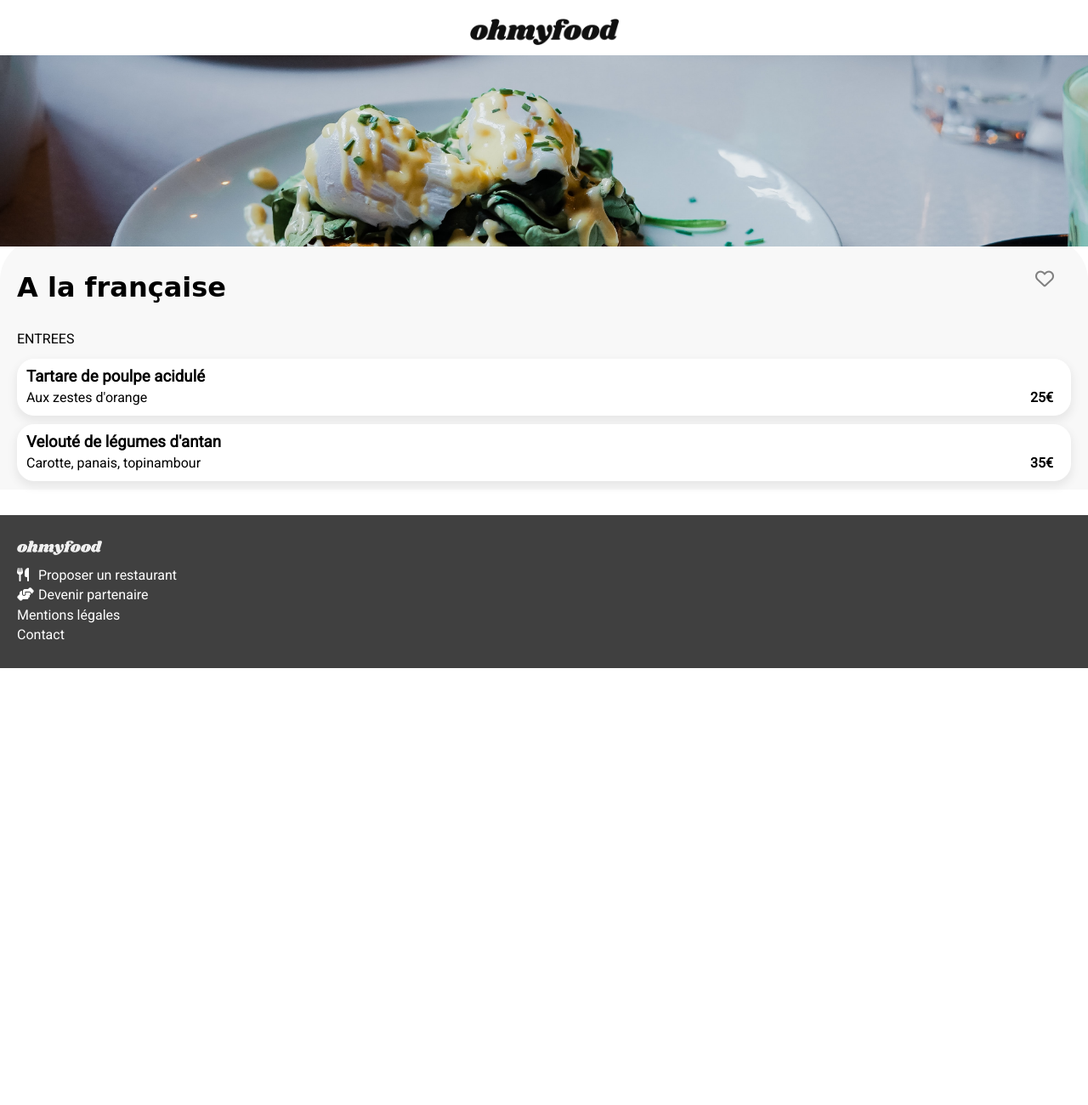
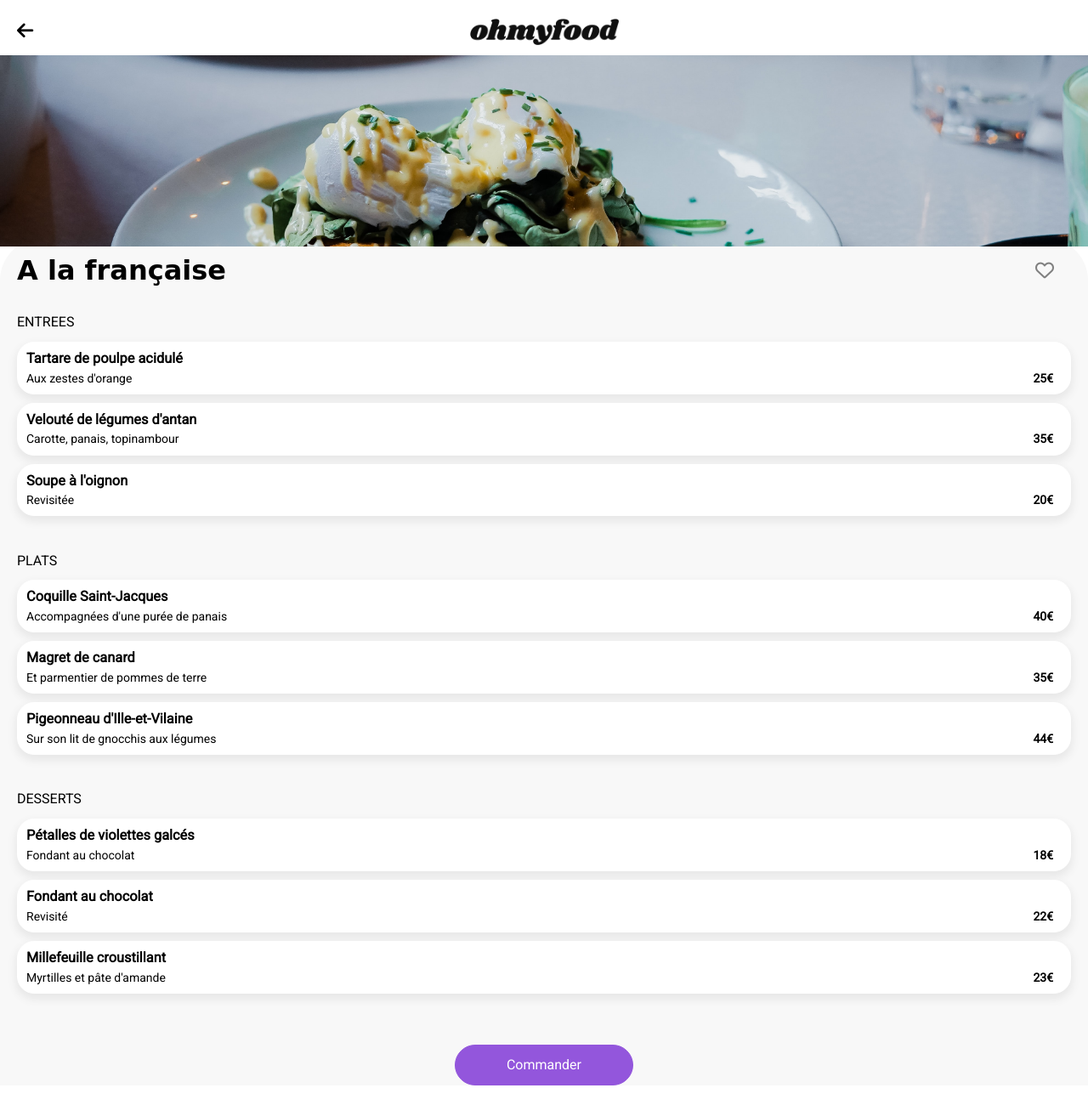
Before and after one commit to maxlearns2code/Ohmyfood, a website: page page2.html in a window 1280 px wide. Shown: the top 1300 px of the page at 85% size. Before the commit the page ends 1080 px from the top, so only its background shows below. Drawn offline with nearby package versions, Linux system fonts and the light colour scheme; a web font is replaced by a local one.

Commit message:
update page2

```diff
--- a/page2.html
+++ b/page2.html
@@ -14,7 +14,9 @@
     <body>
         <!--header-->
         <header class="header">
-            <button class="header__button" type="submit"><i class="fa-solid fa-arrow-left"></i></button>
+            <a href="/index.html">
+                <i class="fa-solid fa-arrow-left"></i>
+            </a>
             <img class="header__logo" src="images/logo/ohmyfood.png" alt="logo">
         </header>
         <!--main-->
@@ -25,6 +27,7 @@
                     <h1>A la française</h1>
                     <i class="fa-regular fa-heart"></i>
                 </div>
+                <div class="menu__body">
                     <!--starter-->
                     <section class="starter">
                         <h2>ENTREES</h2>
@@ -46,9 +49,85 @@
                                 <p>35€</p>
                             </div>
                         </article>
+                        <article>
+                            <div class="starter__card-text">
+                                <h3>Soupe à l'oignon</h3>
+                                <p>Revisitée</p>
+                            </div>
+                            <div class="starter__card-price">
+                                <p>20€</p>
+                            </div>
+                        </article>
                     </section>
+                    <!--starter-->
+                    <section class="starter">
+                        <h2>PLATS</h2>
+                        <article>
+                            <div class="starter__card-text">
+                                <h3>Coquille Saint-Jacques</h3>
+                                <p>Accompagnées d'une purée de panais</p>
+                            </div>
+                            <div class="starter__card-price">
+                                <p>40€</p>
+                            </div>
+                        </article>
+                        <article>
+                            <div class="starter__card-text">
+                                <h3>Magret de canard</h3>
+                                <p>Et parmentier de pommes de terre</p>
+                            </div>
+                            <div class="starter__card-price">
+                                <p>35€</p>
+                            </div>
+                        </article>
+                        <article>
+                            <div class="starter__card-text">
+                                <h3>Pigeonneau d'Ille-et-Vilaine</h3>
+                                <p>Sur son lit de gnocchis aux légumes</p>
+                            </div>
+                            <div class="starter__card-price">
+                                <p>44€</p>
+                            </div>
+                        </article>
+                    </section>
+                    <!--starter-->
+                    <section class="starter">
+                        <h2>DESSERTS</h2>
+                        <article>
+                            <div class="starter__card-text">
+                                <h3>Pétalles de violettes galcés</h3>
+                                <p>Fondant au chocolat</p>
+                            </div>
+                            <div class="starter__card-price">
+                                <p>18€</p>
+                            </div>
+                        </article>
+                        <article>
+                            <div class="starter__card-text">
+                                <h3>Fondant au chocolat</h3>
+                                <p>Revisité</p>
+                            </div>
+                            <div class="starter__card-price">
+                                <p>22€</p>
+                            </div>
+                        </article>
+                        <article>
+                            <div class="starter__card-text">
+                                <h3>Millefeuille croustillant</h3>
+                                <p>Myrtilles et pâte d'amande</p>
+                            </div>
+                            <div class="starter__card-price">
+                                <p>23€</p>
+                            </div>
+                        </article>
+                    </section>
+                </div>
+                <form  method="post" action="traitement.php">
+                    <button type="submit" id="explore" >Commander</button>
+                </form>
                 <div id="wallpaper">
                     <img src="images/restaurants/toa.jpg" alt="A la française">
+                </div>
             </div>
         </main>
         <!--footer-->
@@ -74,7 +153,6 @@
                     </li>
                 </ul>
             </div>
-            </div>
         </footer>
     </body>
 </html>
--- a/sass/main.scss
+++ b/sass/main.scss
@@ -38,13 +38,15 @@ a {
    justify-content: center;
    align-items: center;
    box-shadow: 0px 1px 10px 0px grey;
-   &__button {
-      display: none;
-      background-color: white;
+   padding: 20px 0px 10px 0px;
+   i {
+      position: absolute;
+      font-size: 22px;
+      top: 25px;
+      left: 20px;
    }
    &__logo {
       width: 175px;
-      margin: 20px 0px 10px 0px;
    }
 }
 /*main*/
@@ -79,6 +81,7 @@ a {
       font-size: 18px;
       margin: 15px 30px 30px 30px;
    }
+}
 #explore {
    width: 210px;
    margin-bottom: 50px;
@@ -87,7 +90,6 @@ a {
    background-color: $color-primary;
    border: 1px solid $color-primary;
    border-radius: 100px;
-   }
 }
 /*fonction*/
 .fonction {
@@ -241,23 +243,35 @@ a {
    justify-content: space-between;
    background-color: $background-color;
    border-radius: 50px 50px 0px 0px;
-
    &__heading {
       display: flex;
       flex-direction: row;
       justify-content: space-between;
       align-items: center;
+      margin-top: 20px;
       @include menu-margin;
       h1 {
          font-family: $font-secondary;
-         margin-top: 20px;
-         margin-bottom: 0;
+         margin: 0;
       }
       i {
          color: grey;
          font-size: 22px;
          padding-right: 20px;
       }
+   }
+   &__body {
+      display: flex;
+      flex-direction: column;
+      margin-bottom: 30px;
+   }
+   form {
+      margin-top: 20px;
+      display: flex;
+      justify-content: center;
+   }
+   #explore {
+      margin: 0;
    }
 }
 .starter {
@@ -276,6 +290,7 @@ a {
       border: 1px solid white;
       border-radius: 20px;
       box-shadow: 0px 5px 10px 2px #e8e8e8;
+      font-size: 14px;
       margin-bottom: 10px;
    }
    &__card-text {
```
Also changed, not shown: index.html (+1 -1 lines), css/style.css, 1 other file. Lines whose indentation alone changed are shown as unchanged.
